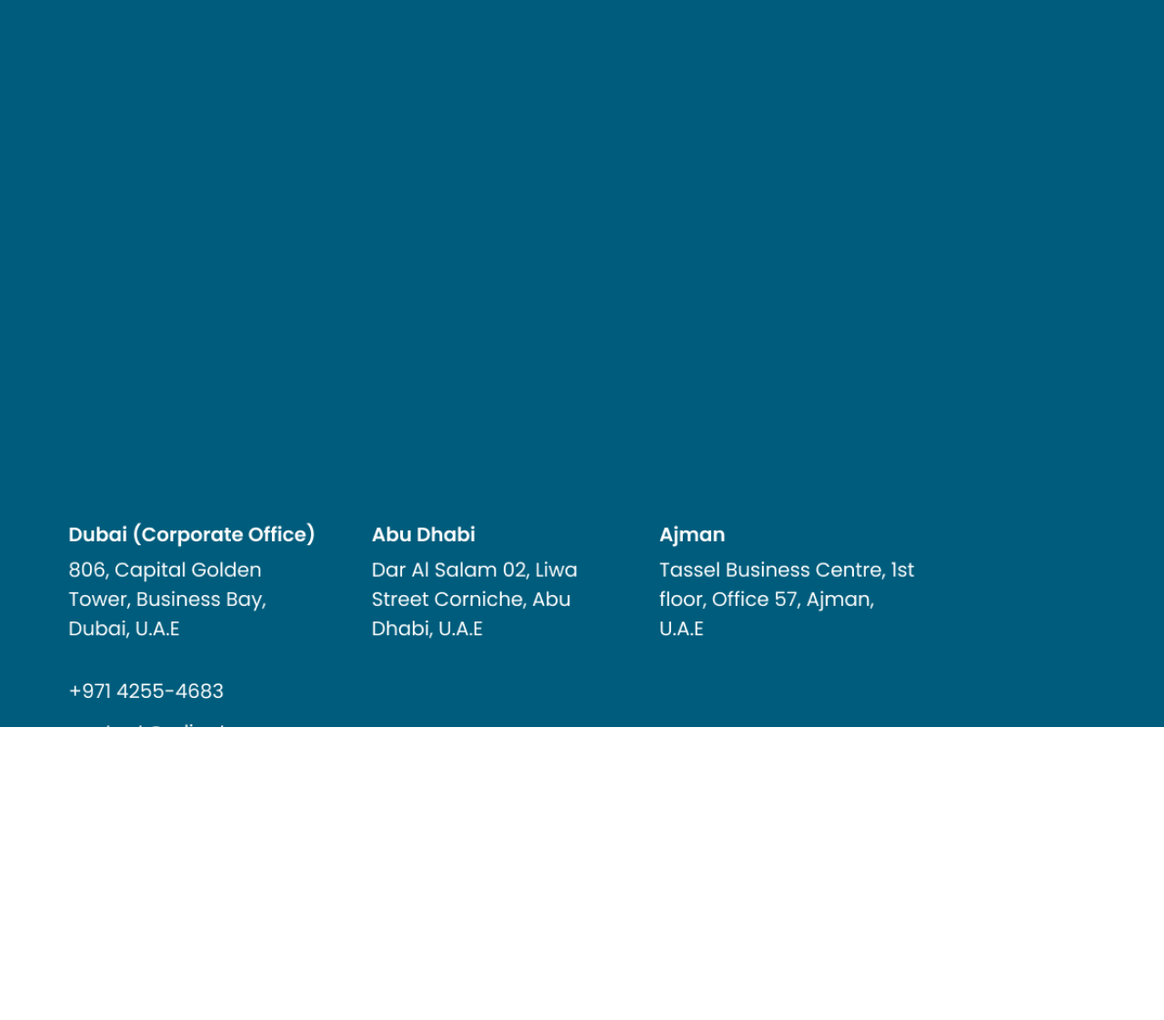
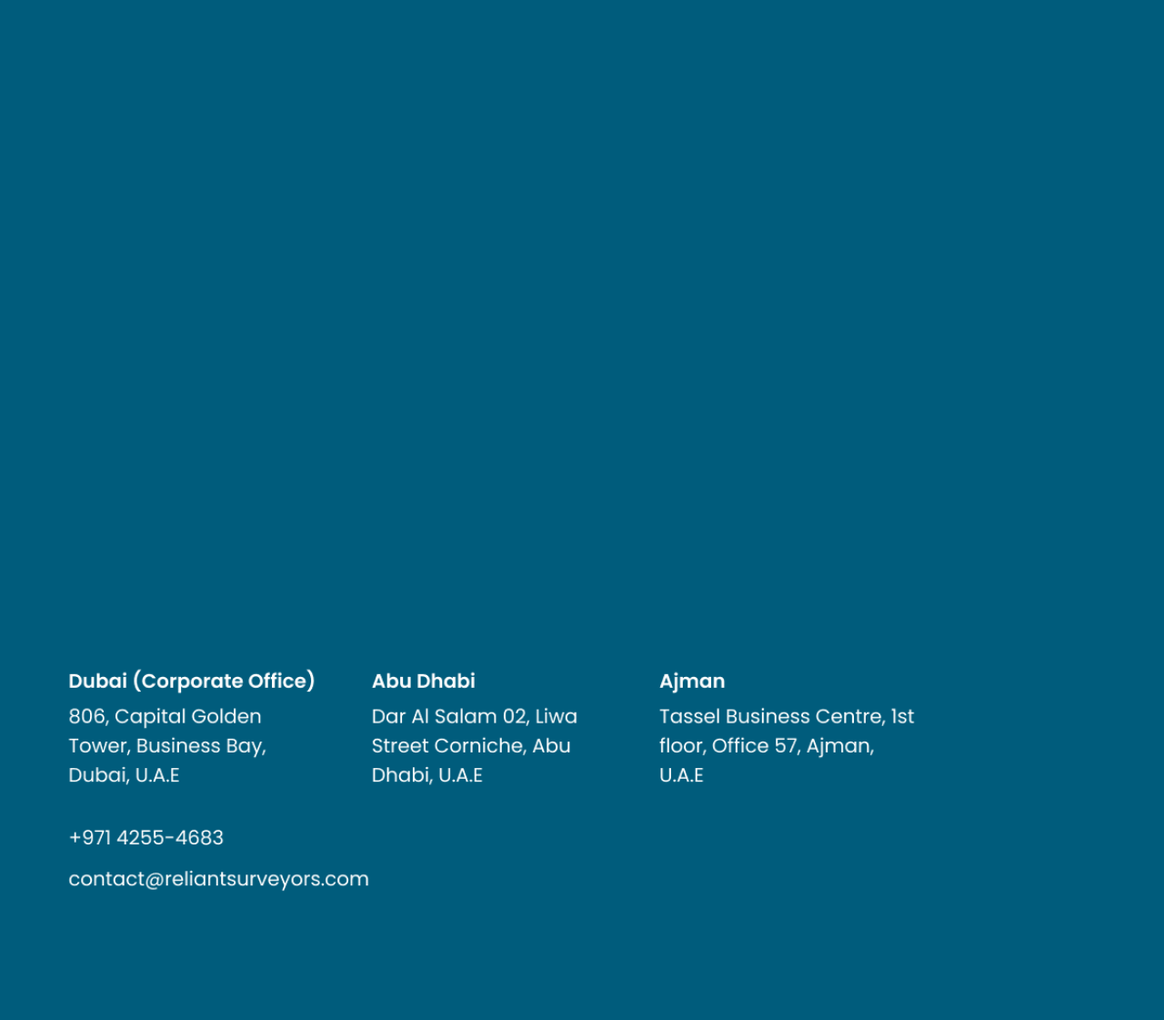
Before and after one commit to ddroy9090-ind/reliantcms, a PHP site: page /pdfhtml/index.php in a window 1280 px wide. Shown: the part 4242-5363 px from the top of the page at 91% size. Before the commit the page ends 5041 px from the top, so only its background shows below. Run offline with PHP 8.4, Linux system fonts and the light colour scheme.

Commit message:
Remove margins from DOMPDF final page

```diff
--- a/pdfhtml/index.php
+++ b/pdfhtml/index.php
@@ -22,7 +22,7 @@
         }
 
         @page :last {
-            margin: 0 !important;
+            margin: 0;
         }
 
         body {
@@ -87,11 +87,18 @@
             background-size: cover;
             background-position: center;
             position: relative;
+            page-break-after: always;
+        }
+
+        .last-page {
+            margin: 0;
+            padding: 0;
+            page-break-before: always;
         }
 
         .last-page img {
             width: 100%;
-            height: 100vh;
+            height: 297mm;
             object-fit: cover;
             display: block;
             margin: 0;
@@ -246,7 +253,6 @@
 
         </div>
     </div>
-     <div class="page-break"></div>
 
     <!-- DESKTOP RESIDENTIAL VALUATION REPORT -->
     <div class="table-report">
```
